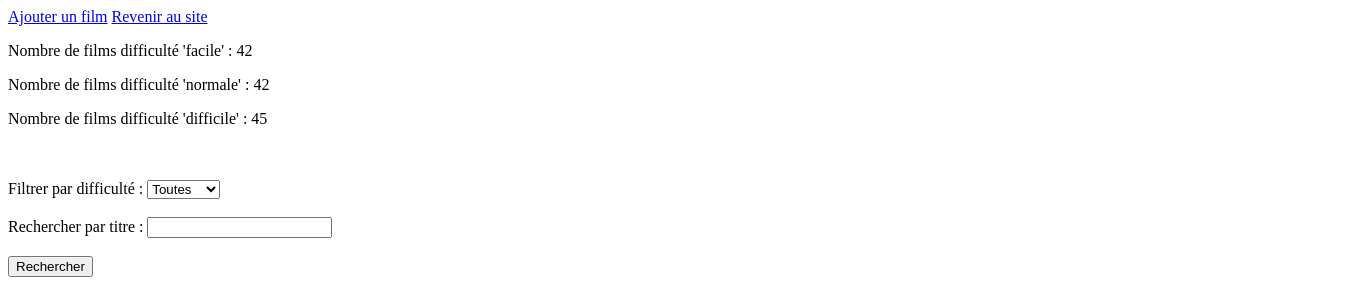
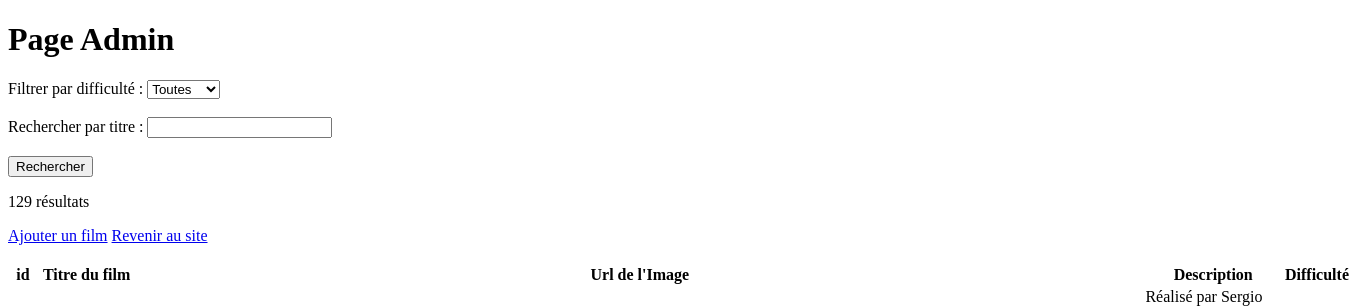
Before and after one commit to elies-billotta/S2-Projet-Web, a Flask app: page /adminview in a window 1360 px wide. Shown: the top 307 px of the page. Run offline with Flask 3, Linux system fonts and the light colour scheme; data comes from the database, SQL or seed files in the repository; both versions use the stored data as it was after the commit.

Commit message:
results display

```diff
--- a/static/admin.js
+++ b/static/admin.js
@@ -1,6 +1,6 @@
 const form = document.getElementById('form');
-    let listeFilms;
-
+let listeFilms;
+let nbResultats = 0;
 
 window.addEventListener("DOMContentLoaded", (event) => {
 
@@ -14,13 +14,21 @@ fetch('/api/get_all_film')
             //afficher les films
             listeFilms = data;
             displayFilms(data);
+            nbResultats = data.length;
         }
     }
     );
 
+function updateResultats(){
+    console.log(nbResultats);
+    if (nbResultats == 1) document.getElementById('nbResultats').innerHTML = nbResultats + ' résultat';
+    else document.getElementById('nbResultats').innerHTML = nbResultats + ' résultats';
+}
+
 
 //fonction pour afficher les films
 function displayFilms(data) {
+    nbResultats = 0;
     let films = document.getElementById('films');
     films.innerHTML = '';
     let html = '';
@@ -32,11 +40,14 @@ function displayFilms(data) {
                     <td>${film.Description}</td>
                     <td>${film.Difficulte}</td>
                 </tr>`;
+        nbResultats++;
     });
     films.innerHTML = html;
+    updateResultats();
 }
 
 function searchByTitre(){
+    nbResultats = 0;
     //on recherche le film par titre dans la liste
     let titre = document.getElementById('titre').value.toLowerCase();
     let films = document.getElementById('films');
@@ -51,38 +62,16 @@ function searchByTitre(){
                     <td>${film.Description}</td>
                     <td>${film.Difficulte}</td>
                 </tr>`;
+        nbResultats++;
         }
     });
     if (html == '') html = '<tr><td colspan="5">Aucun film trouvé</td></tr>'
     films.innerHTML = html;
-}
-
-function searchByDifficulte(){
-    event.preventDefault();
-    let difficulte = document.getElementById('level').value.toLowerCase();
-    if (difficulte == "all"){
-        displayFilms(listeFilms);
-        return;
-    }
-    let films = document.getElementById('films');
-    films.innerHTML = '';
-    let html = '';
-    listeFilms.forEach(film => {
-        if (film.Difficulte == difficulte){
-        html += `<tr>
-                    <td><a href="adminview/edit/${film.id_film}">${film.id_film}</a></td>
-                    <td>${film.Nom}</td>
-                    <td>${film.Image}</td>
-                    <td>${film.Description}</td>
-                    <td>${film.Difficulte}</td>
-                </tr>`;
-        }
-    }
-    );
-    films.innerHTML = html;
+    updateResultats();
 }
 
 form.addEventListener('submit', (event) => {
+    nbResultats = 0;
     let difficulte = document.getElementById('level').value.toLowerCase();
     event.preventDefault();
     if (document.getElementById('titre').value != ''){
@@ -106,10 +95,12 @@ form.addEventListener('submit', (event) => {
                     <td>${film.Description}</td>
                     <td>${film.Difficulte}</td>
                 </tr>`;
+        nbResultats++;
         }
     }
     );
     films.innerHTML = html;
+    updateResultats();
     }
 });
 
--- a/templates/adminview.html
+++ b/templates/adminview.html
@@ -9,15 +9,8 @@
 
 </head>
 <body>
-    <a href="adminview/create">Ajouter un film</a>
-    <a href="/">Revenir au site</a>
-    <p id="nbFilmsFacile">Nombre de films difficulté 'facile' : {{nbFilmsFacile}}</p>
-    <p id="nbFilmsNormale">Nombre de films difficulté 'normale' : {{nbFilmsNormale}}</p>
-    <p id="nbFilmsDifficile">Nombre de films difficulté 'difficile' : {{nbFilmsDifficile}}</p>
-    <br>
-    <br>
+    <h1>Page Admin</h1>
     <form id="form">
-
         <label for="difficulte">Filtrer par difficulté : </label>
         <select name="level" id="level">
             <option value="all">Toutes</option>
@@ -33,6 +26,9 @@
         <br>
         <input type="submit" value="Rechercher">
     </form>
+    <p id="nbResultats"></p>
+    <a href="adminview/create">Ajouter un film</a>
+    <a href="/">Revenir au site</a>
     <br>
     <br>
     <table>
```
Also changed, not shown: database.db.
